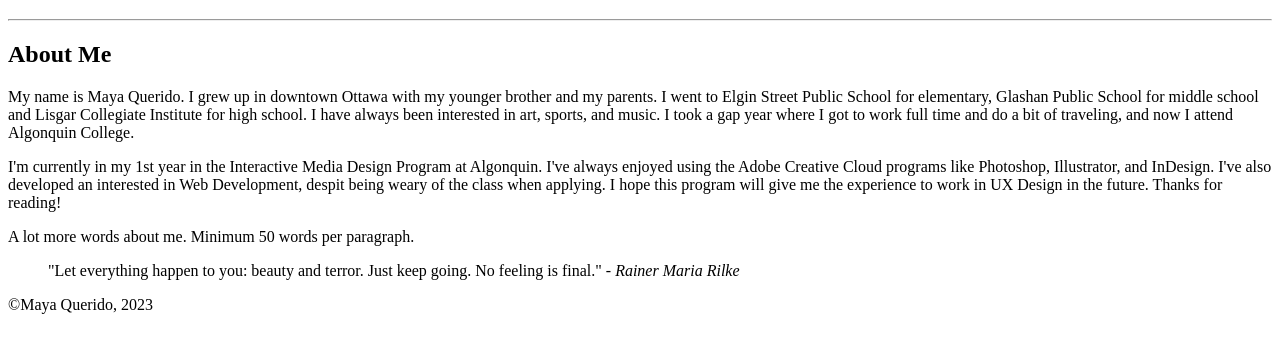
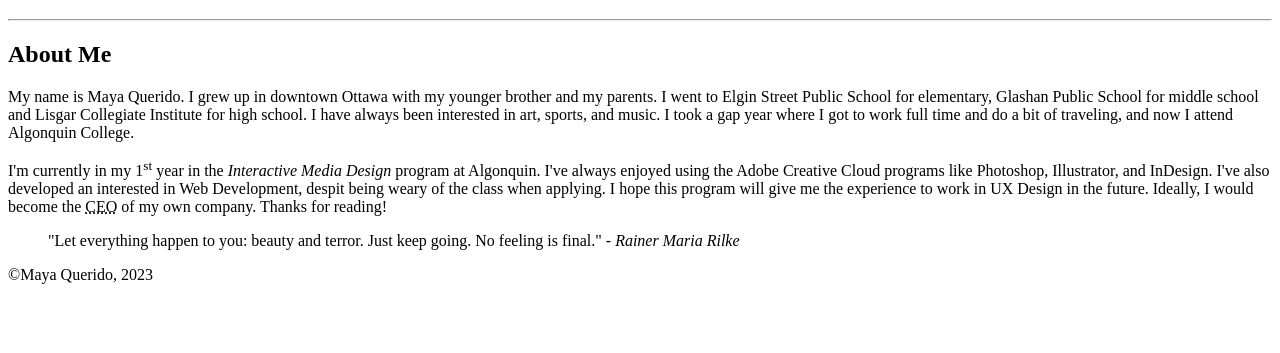
Before and after one commit to quer0024/quer0024.github.io, a plain HTML site: page html-assignment/index.html in a window 1280 px wide. Shown: the part 61-414 px from the top of the page. Drawn offline with Linux system fonts and the light colour scheme.

Commit message:
Added tags

```diff
--- a/html-assignment/index.html
+++ b/html-assignment/index.html
@@ -15,9 +15,9 @@
             <p>
                 My name is Maya Querido. I grew up in downtown Ottawa with my younger brother and my parents. I went to Elgin Street Public School for elementary, Glashan Public School for middle school and Lisgar Collegiate Institute for high school. I have always been interested in art, sports, and music. I took a gap year where I got to work full time and do a bit of traveling, and now I attend Algonquin College.
             </p>
-                I'm currently in my 1st year in the Interactive Media Design Program at Algonquin. I've always enjoyed using the Adobe Creative Cloud programs like Photoshop, Illustrator, and InDesign. I've also developed an interested in Web Development, despit being weary of the class when applying. I hope this program will give me the experience to work in UX Design in the future. Thanks for reading!
+
             <p>
-                A lot more words about me. Minimum 50 words per paragraph.
+                I'm currently in my 1<sup>st</sup> year in the <em>Interactive Media Design</em> program at Algonquin. I've always enjoyed using the Adobe Creative Cloud programs like Photoshop, Illustrator, and InDesign. I've also developed an interested in Web Development, despit being weary of the class when applying. I hope this program will give me the experience to work in UX Design in the future. Ideally, I would become the <abbr title="Chief Executive Officer">CEO</abbr> of my own company. Thanks for reading!
             </p>
             <blockquote>"Let everything happen to you: beauty and terror. Just keep going. No feeling is final." <cite>- Rainer Maria Rilke</cite>
             </blockquote>
```
